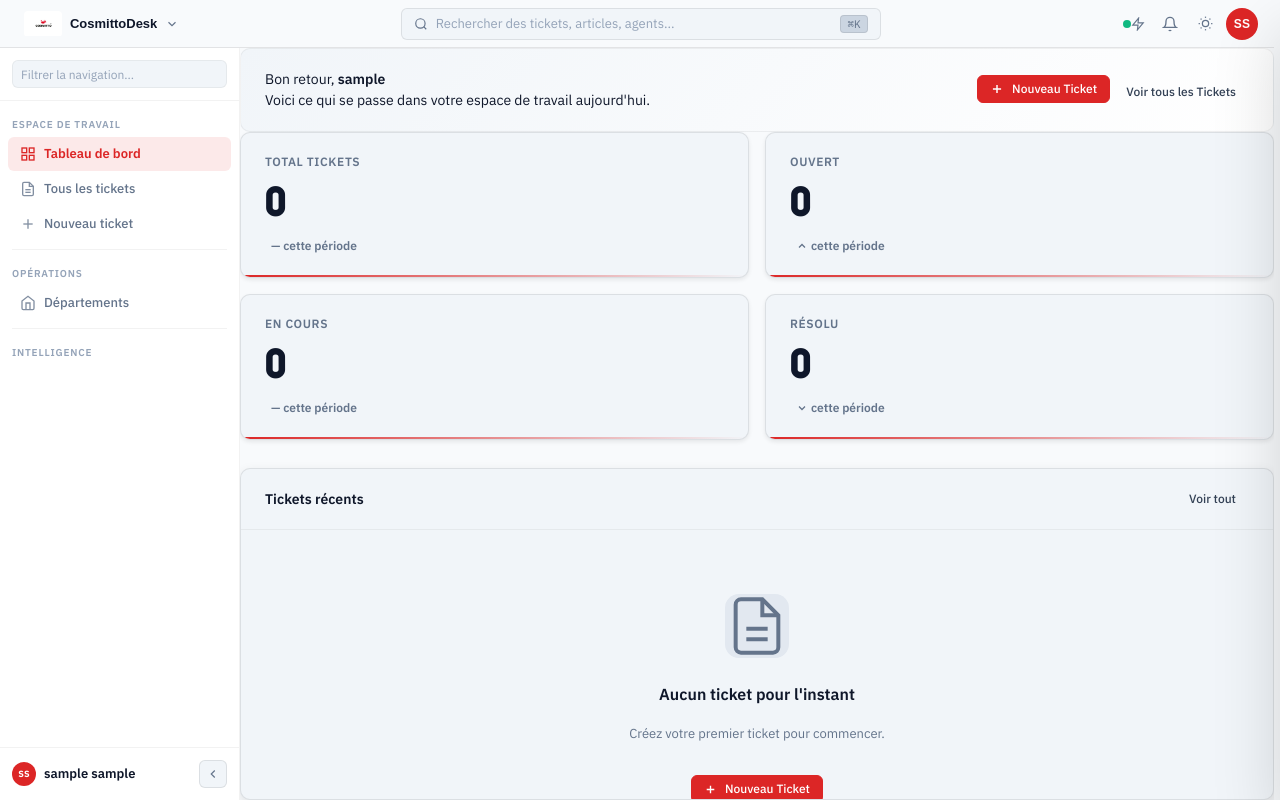
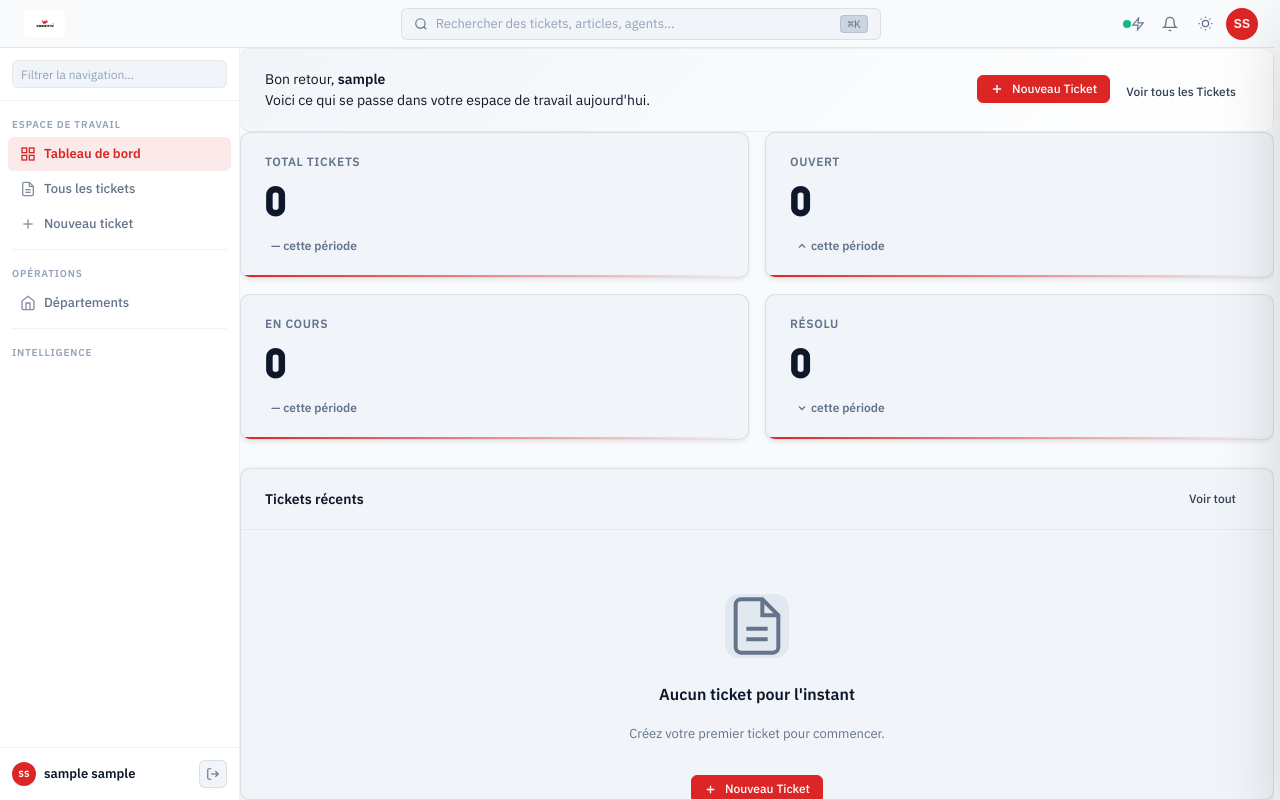
Before and after one commit to LordBahri/CosmittoHUB, a Flask app: page /tickets/tableau-bord in a window 1280 px wide. Run offline with Flask 3, Linux system fonts and the light colour scheme; the visitor is signed in with stand-in values (Sample User, id 1); data comes from the database, SQL or seed files in the repository; data that the repository does not hold is empty.

Commit message:
Fix user creation, show logo only, add visible logout
- admin.py: fix nouvel_utilisateur to use role_id + set_password, include telephone/poste/matricule fields, nullify empty optional fields
- base.html: remove app name text from chrome bar (logo only)
- base.html: replace sidebar collapse button with logout link in footer

https://claude.ai/code/session_015ryTxRwHnwW88akpzVsSBg

```diff
--- a/templates/base.html
+++ b/templates/base.html
@@ -33,9 +33,7 @@
     <header class="chrome-bar" role="banner">
       <div class="chrome-left">
         <button class="workspace-trigger" id="workspaceTrigger" aria-label="Espace de travail">
-          <img src="{{ url_for('static', filename='images/logo-cosmitto.png') }}" alt="CosmittoHUB" style="height:26px;width:auto;object-fit:contain;border-radius:4px;">
-          <span class="workspace-name">{{ app_name }}</span>
-          <svg class="workspace-chevron" width="14" height="14" viewBox="0 0 24 24" fill="none" stroke="currentColor" stroke-width="2"><polyline points="6 9 12 15 18 9"/></svg>
+          <img src="{{ url_for('static', filename='images/logo-cosmitto.png') }}" alt="CosmittoHUB" style="height:28px;width:auto;object-fit:contain;border-radius:4px;">
         </button>
       </div>
 
@@ -169,9 +167,9 @@
             <div class="sidebar-user-name">{{ current_user.prenom }} {{ current_user.nom }}</div>
             <div class="sidebar-user-role">{% if current_user.role %}{{ current_user.role.nom }}{% endif %}</div>
           </div>
-          <button class="sidebar-toggle" id="sidebar-toggle" title="Réduire la barre latérale">
-            <svg width="14" height="14" viewBox="0 0 24 24" fill="none" stroke="currentColor" stroke-width="2"><polyline points="15 18 9 12 15 6"/></svg>
-          </button>
+          <a href="{{ url_for('auth.deconnexion') }}" class="sidebar-toggle" title="Se déconnecter" style="color:var(--text-muted);">
+            <svg width="14" height="14" viewBox="0 0 24 24" fill="none" stroke="currentColor" stroke-width="2"><path d="M9 21H5a2 2 0 0 1-2-2V5a2 2 0 0 1 2-2h4"/><polyline points="16 17 21 12 16 7"/><line x1="21" y1="12" x2="9" y2="12"/></svg>
+          </a>
         </div>
       </nav>
 
```
Also changed, not shown: routes/admin.py (+8 -5 lines).
